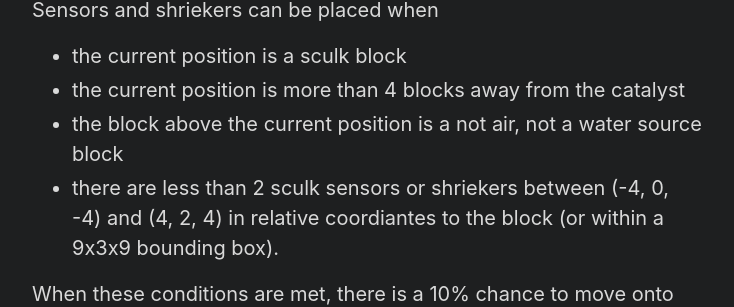
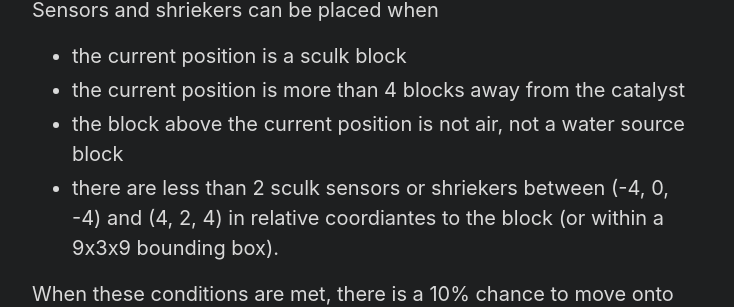
Before and after one commit to Tisawesomeness/tisawesomeness.github.io, a Jekyll site: the page built from snapshots/_posts/2022-02-18-1-19-experimental-1.md, in a window 1280 px wide and 900 px high, scrolled down 2155 px. Shown: the part 148-455 px from the top of the window, without its empty margins (272-1006 px from the left). Built offline with Jekyll 4.4.1, drawn with Linux system fonts in a browser that asks for light colours.

Commit message:
Fix typo

```diff
--- a/snapshots/_posts/2022-02-18-1-19-experimental-1.md
+++ b/snapshots/_posts/2022-02-18-1-19-experimental-1.md
@@ -63,7 +63,7 @@ If the current position is not a sculk or vein block, and the charge was updated
 Sensors and shriekers can be placed when
 - the current position is a sculk block
 - the current position is more than 4 blocks away from the catalyst
-- the block above the current position is a not air, not a water source block
+- the block above the current position is not air, not a water source block
 - there are less than 2 sculk sensors or shriekers between (-4, 0, -4) and (4, 2, 4) in relative coordiantes to the block (or within a 9x3x9 bounding box).
 
 When these conditions are met, there is a 10% chance to move onto the next step. Then, the charge must be greater than a random number from 0 to 9. Then, there is a 90% chance to place a sculk sensor or a 10% chance to place a sculk shrieker.
```
